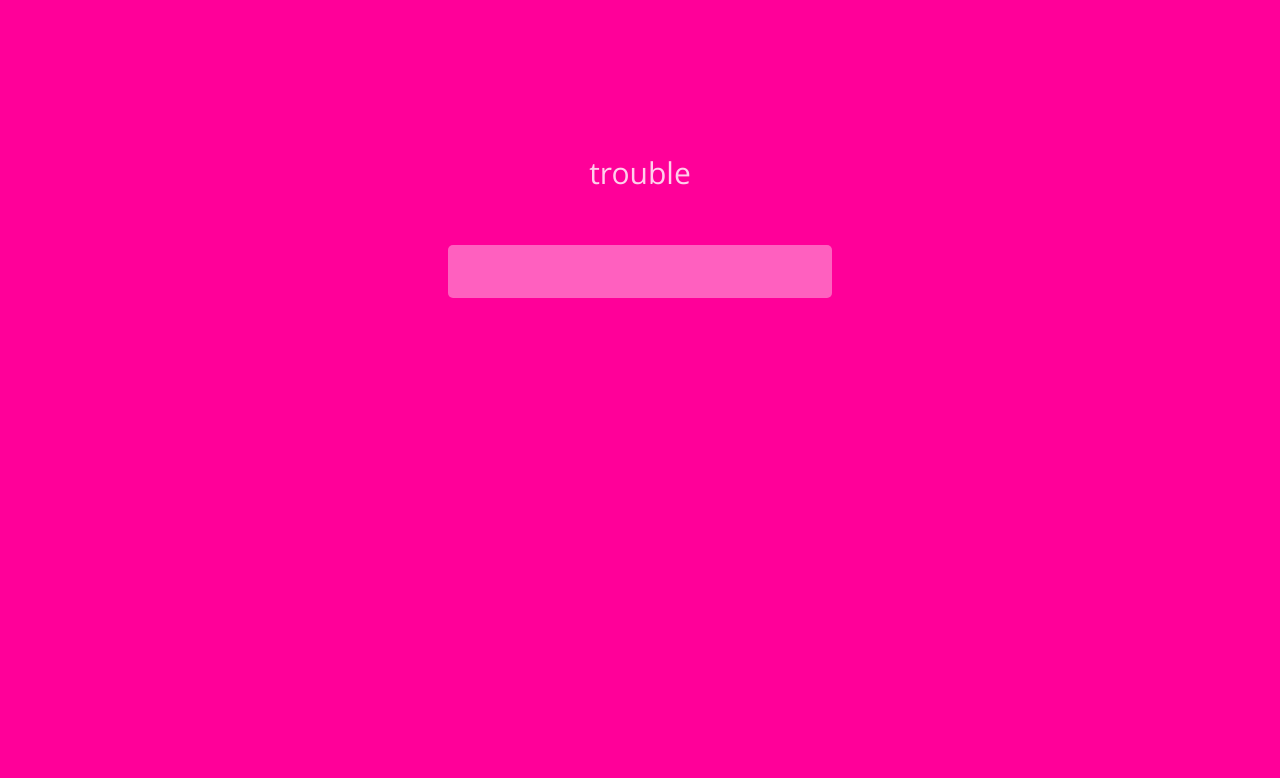
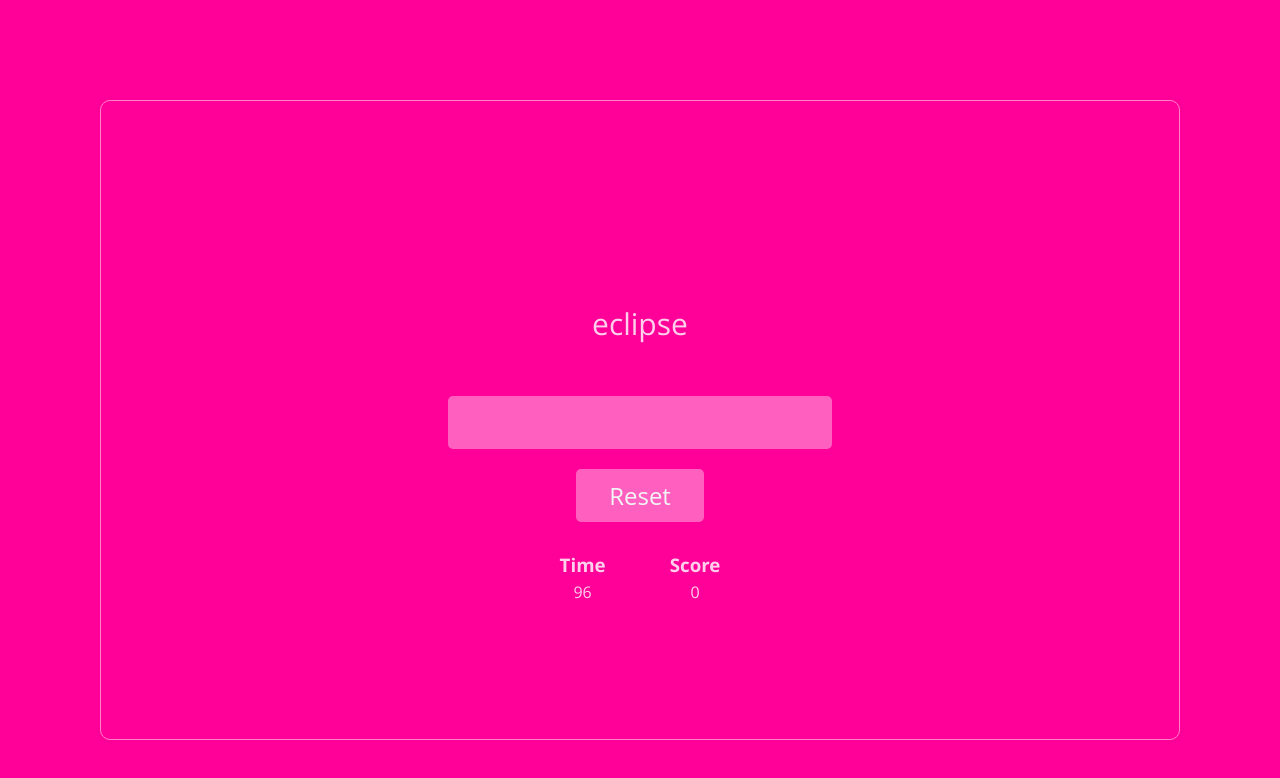
Before and after one commit to MakoEuro/Word-Game, a plain HTML site: page index.html in a window 1280 px wide. Both pictures are taken after a click on the button "Start". Drawn offline with Linux system fonts and the light colour scheme.

Commit message:
style update, added score and timer

```diff
--- a/assets/index.css
+++ b/assets/index.css
@@ -20,8 +20,7 @@ html {
 
 body {
     background-color: var(--app-pink);
-    /* background-image: url('./img/background.jpg');  */
-    background-size: contain;
+    overflow: hidden;
 }
 
 .container {
@@ -38,8 +37,14 @@ main {
     padding: 100px;
 }
 
+.game {
+    height: 80vh;
+    border: 1px solid #ff7fcc;
+    border-radius: 10px;
+}
+
 .title {
-    animation: killWindow 2s;
+    margin-top: 150px;
     cursor:default;
     user-select: none;
 }
@@ -66,7 +71,6 @@ main {
 - - - - - - - - - - - - - - - - - - - - */
 
 .start {
-    margin-top: 50px;
     padding: 10px;
     min-width: 100px;
     width: 10vw;
@@ -83,10 +87,37 @@ main {
     transform: scale(1.4);
 }
 
+.reset {
+    margin-top: 20px;
+    padding: 10px;
+    min-width: 100px;
+    width: 10vw;
+    font-size: 24px;
+    border-radius: 5px;
+    color: var(--app-font-color);
+    background-color: #ff60bf;
+    transition: 0.2s ease-in-out;
+    display: none;
+}
+
+.reset:hover {
+    transform: scale(1.4);
+}
+
 .word {
-    margin-top: 50px;
+    margin-top: 200px;
     color: var(--app-cute-font-color);
     font-size: 30px;
+}
+
+.numerical {
+    color: var(--app-cute-font-color);
+}
+
+li {
+    list-style: none;
+    display: inline-block;
+    margin: 30px;
 }
 
 .input {
--- a/assets/script/index.js
+++ b/assets/script/index.js
@@ -18,9 +18,13 @@ function sleep(duration) {
 // Selectors
 const title = select('.title');
 const start = select('.start');
+const reset = select('.reset');
 
 const word = select('.word');
 const input = select('.input');
+
+const time = select('.time');
+const score = select('.score');
 
 // Class
 class Score {
@@ -52,7 +56,6 @@ class Score {
     }
 
     get hits() {
-
         return this.#hits;
     }
 
@@ -95,31 +98,60 @@ function dateTime() {
     return newDate;
 }
 
-let score = 0;
+let points = 0;
 let hits = 0;
 
 onEvent('click', start, function() {
     title.style.display = 'none';
     start.style.display = 'none';
     input.style.display = 'initial';
+    input.focus();
 
+    reset.style.display = 'initial';
+
+    gameWord();
+    startTimer();
+});
+
+onEvent('click', reset, function() {
+    startTimer();
+    points = 0;
+    score.innerText = points;
     gameWord();
 });
 
 function gameWord() {
-    let wordNum = Math.floor(Math.random() * 100);
+    let wordNum = Math.floor(Math.random() * wordList.length);
     let wordGuess = wordList[wordNum];
 
+    wordList.splice(wordNum, 1);
+
     word.innerText = wordGuess;
+}
+
+let timeLeft = 98;
+
+function startTimer() {
+    let timeLeft = 98;
+    let timeCount = setInterval(function() {
+        timeLeft--;
+        if(timeLeft <= 0 || reset.onclick) {
+            clearInterval(timeCount);
+            console.log('Time is up!');
+
+            input.disabled = true;
+        }
+        time.innerText = timeLeft;
+    }, 1000);
 }
 
 // Checks if word is written out
 input.onkeyup = function() {
     if(input.value === word.innerText) {
-        score++;
+        points++;
         gameWord();
         input.value = '';
-
+        score.innerText = points;
         // Clears the input, adds 1 point and sets a new word
     }
 }
--- a/index.html
+++ b/index.html
@@ -15,17 +15,29 @@
     </head>
     <body>
         <main>
+            <div class="wrapper game">
                 <div class="title">
                     <h1 class="ready">Read-y? </h1>
                     <h1 class="write">Write!</h1>
                 </div>
                 <div class="wrapper">
-                <p class="word">...</p>
+                    <p class="word"></p>
                     <button type="button" class="start">Start</button>
                     <input type="text" class="input">
                 </div>
+                <button type="button" class="reset">Reset</button>
                 <div class="numerical">
-
+                    <ul>
+                        <li>
+                            <h3>Time</h3>
+                            <p class="time">99</p>
+                        </li>
+                        <li>
+                            <h3>Score</h3>
+                            <p class="score">0</p>
+                        </li>
+                    </ul>
+                </div>
             </div>
         </main>
     </body>
```
Lines whose indentation alone changed are shown as unchanged.
